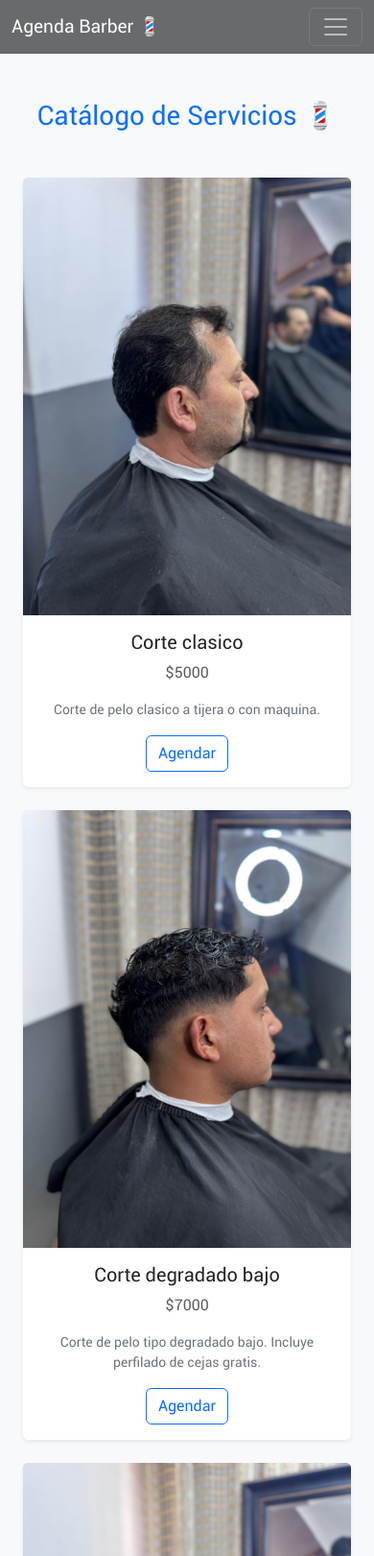
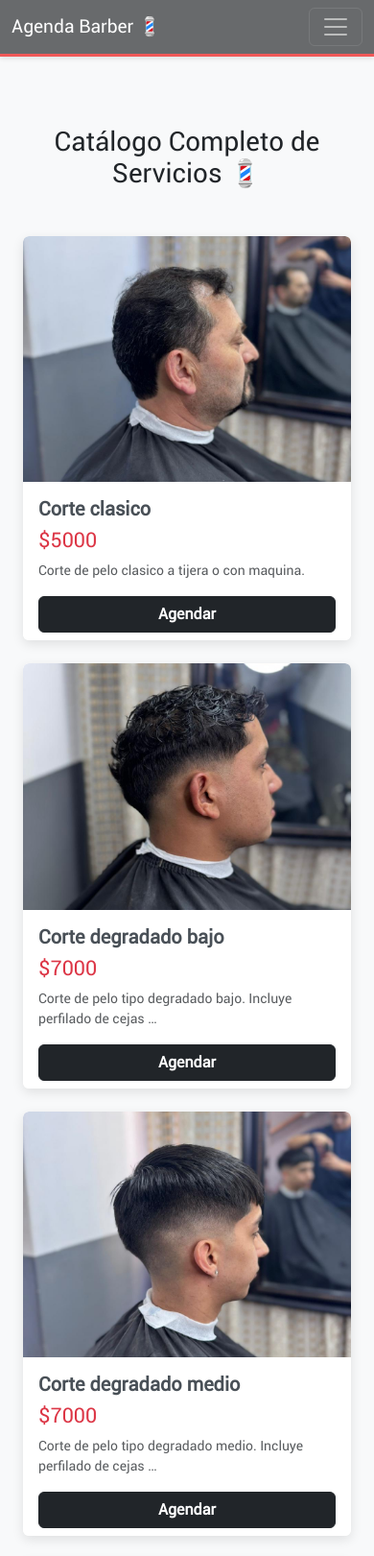
Before and after one commit to dpereira25/AgendaBarber, a Django app: page /catalogo/ in a window 390 px wide. Shown: the top 1621 px of the page at 96% size. Run offline with Django 4.2, Linux system fonts and the light colour scheme; data comes from the database, SQL or seed files in the repository; both versions use the stored data as it was after the commit.

Commit message:
27/10 Ajustes visuales de inicio y catalogo

```diff
--- a/dev/capstone/agendabarber/static/agendabarber/css/style.css
+++ b/dev/capstone/agendabarber/static/agendabarber/css/style.css
@@ -1,8 +1,83 @@
-@font-face{
+@font-face {
     font-family: miFuente;
+    /* Asegúrate de que la ruta 'fonts/Roboto-Regular.ttf' sea correcta */
     src: url('fonts/Roboto-Regular.ttf') format('truetype');
 }
 
-body{
-    font-family: miFuente;
+/* ------------------------------------------------ */
+/* ESTILOS GLOBALES Y NAVBAR                        */
+/* ------------------------------------------------ */
+body {
+    font-family: miFuente, sans-serif;
+    background-color: #f7f7f7;
+    color: #212529;
 }
+.navbar {
+    border-bottom: 3px solid #f05959;
+    box-shadow: 0 2px 5px rgba(0, 0, 0, 0.1);
+}
+.nav-link {
+    font-weight: 500;
+    transition: color 0.3s ease;
+}
+.nav-link:hover {
+    color: #4a3580 !important;
+}
+
+/* ------------------------------------------------ */
+/* ESTILOS GLOBALES DE TARJETA (Catálogo y Home)    */
+/* ------------------------------------------------ */
+
+/* Aplica el estilo base, sombra y transiciones a CUALQUIER .card */
+.card {
+    box-shadow: 0 4px 12px rgba(0, 0, 0, 0.1); /* Sombra base */
+    border: none;
+    transition: transform 0.3s ease, box-shadow 0.3s ease; /* Transición para hover */
+    overflow: hidden;
+}
+
+/* Efecto de Elevación (Hover) */
+.card:hover {
+    transform: translateY(-5px); /* Levanta la tarjeta ligeramente */
+    box-shadow: 0 10px 25px rgba(0, 0, 0, 0.25); /* Sombra más fuerte */
+}
+
+/* Estilos de Botones y Texto dentro de la Tarjeta */
+.card-footer .btn-dark {
+    background-color: #212529;
+    border-color: #212529;
+    font-weight: 600;
+    transition: background-color 0.3s ease;
+}
+
+.card-body .text-primary {
+    color: #495057 !important;
+    font-weight: 600;
+}
+
+/* ------------------------------------------------ */
+/* ESTILOS EXCLUSIVOS DE SCROLL HORIZONTAL (Home)   */
+/* ------------------------------------------------ */
+.scrollable-cards-container {
+    display: flex;
+    overflow-x: auto;
+    padding-bottom: 15px;
+    -ms-overflow-style: none; /* IE and Edge */
+    scrollbar-width: none; /* Firefox */
+}
+.scrollable-cards-container::-webkit-scrollbar {
+    display: none;
+}
+
+.scrollable-cards-container .card-feature {
+    flex: 0 0 80%;
+    min-width: 300px;
+    margin-right: 15px;
+}
+
+/* Responsive: 3 tarjetas visibles en desktop */
+@media (min-width: 768px) {
+    .scrollable-cards-container .card-feature {
+        flex: 0 0 30%;
+    }
+}
--- a/dev/capstone/agendabarber/templates/catalogo.html
+++ b/dev/capstone/agendabarber/templates/catalogo.html
@@ -4,28 +4,44 @@
 {% block title %}Catálogo de Servicios{% endblock %}
 
 {% block content %}
-<div class="container mt-4">
-    <h1 class="text-center text-primary mb-5">Catálogo de Servicios 💈</h1>
+<div class="container my-5">
+    <h1 class="text-center mb-5">Catálogo Completo de Servicios 💈</h1>
 
-    <div class="row g-4">
+    <div class="row row-cols-1 row-cols-sm-2 row-cols-md-3 row-cols-lg-3 g-4">
+
         {% for servicio in servicios %}
-        <div class="col-md-3 col-sm-6">
-            <div class="card shadow-sm border-0 h-100">
-                {% if servicio.imagen %}
-                    <img src="{{ servicio.imagen.url }}" class="card-img-top" alt="{{ servicio.nombre }}">
-                {% else %}
-                    <img src="{% static 'agendabarber/img/default.jpg' %}" class="card-img-top" alt="Sin imagen">
-                {% endif %}
-                <div class="card-body text-center">
-                    <h5 class="card-title">{{ servicio.nombre }}</h5>
-                    <p class="card-text text-muted">${{ servicio.precio }}</p>
-                    <p class="card-text small text-secondary">{{ servicio.descripcion }}</p>
-                    <a href="crearReserva" class="btn btn-outline-primary">Agendar</a>
+        <div class="col">
+            <div class="card h-100 bg-white">
+
+                <div class="ratio ratio-4x3">
+                    {% if servicio.imagen %}
+                        <img src="{{ servicio.imagen.url }}" class="card-img-top w-100 h-100"
+                             alt="{{ servicio.nombre }}"
+                             style="object-fit: cover; border-radius: .375rem .375rem 0 0;">
+                    {% else %}
+                        <img src="{% static 'agendabarber/img/default.jpg' %}" class="card-img-top w-100 h-100"
+                             alt="Sin imagen"
+                             style="object-fit: cover; border-radius: .375rem .375rem 0 0;">
+                    {% endif %}
+                </div>
+
+                <div class="card-body d-flex flex-column">
+                    <h5 class="card-title text-primary">{{ servicio.nombre }}</h5>
+                    <p class="h4 text-danger mt-auto">${{ servicio.precio }}</p>
+                    <p class="card-text small text-muted">
+                        {{ servicio.descripcion|truncatewords:10 }}
+                    </p>
+                </div>
+
+                <div class="card-footer bg-white border-0 pt-0">
+                    <a href="{% url 'seleccionar_slot' %}?servicio_id={{ servicio.id }}" class="btn btn-dark w-100">
+                        Agendar
+                    </a>
                 </div>
             </div>
         </div>
         {% empty %}
-        <div class="text-center text-muted mt-4">
+        <div class="col-12 text-center text-muted mt-4">
             <p>No hay servicios disponibles aún.</p>
         </div>
         {% endfor %}
--- a/dev/capstone/agendabarber/views.py
+++ b/dev/capstone/agendabarber/views.py
@@ -28,7 +28,9 @@ def cargarCatalogo(request):
     return render(request, 'catalogo.html', {'servicios': servicios})
 
 def cargarInicio(request):
-    return render(request, 'inicio.html')
+    servicios = Servicio.objects.all()[:3]
+    context = {'servicios': servicios}
+    return render(request, 'inicio.html', context)
 
 def confirmacionReserva(request):
     return render(request, 'confirmacionReserva.html')
```
Also changed, not shown: dev/capstone/agendabarber/templates/inicio.html (+38 -2 lines), dev/capstone/db.sqlite3.
